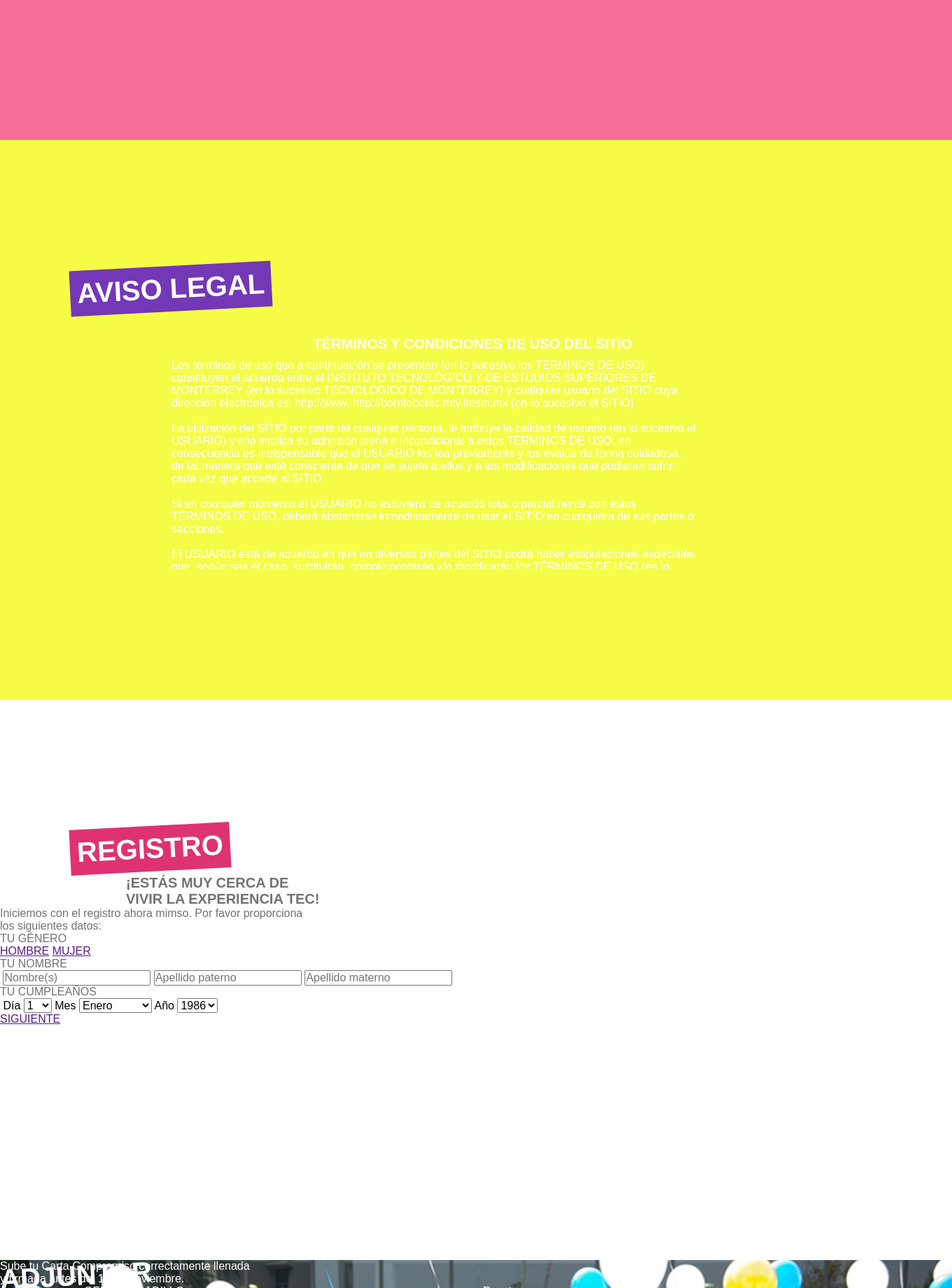
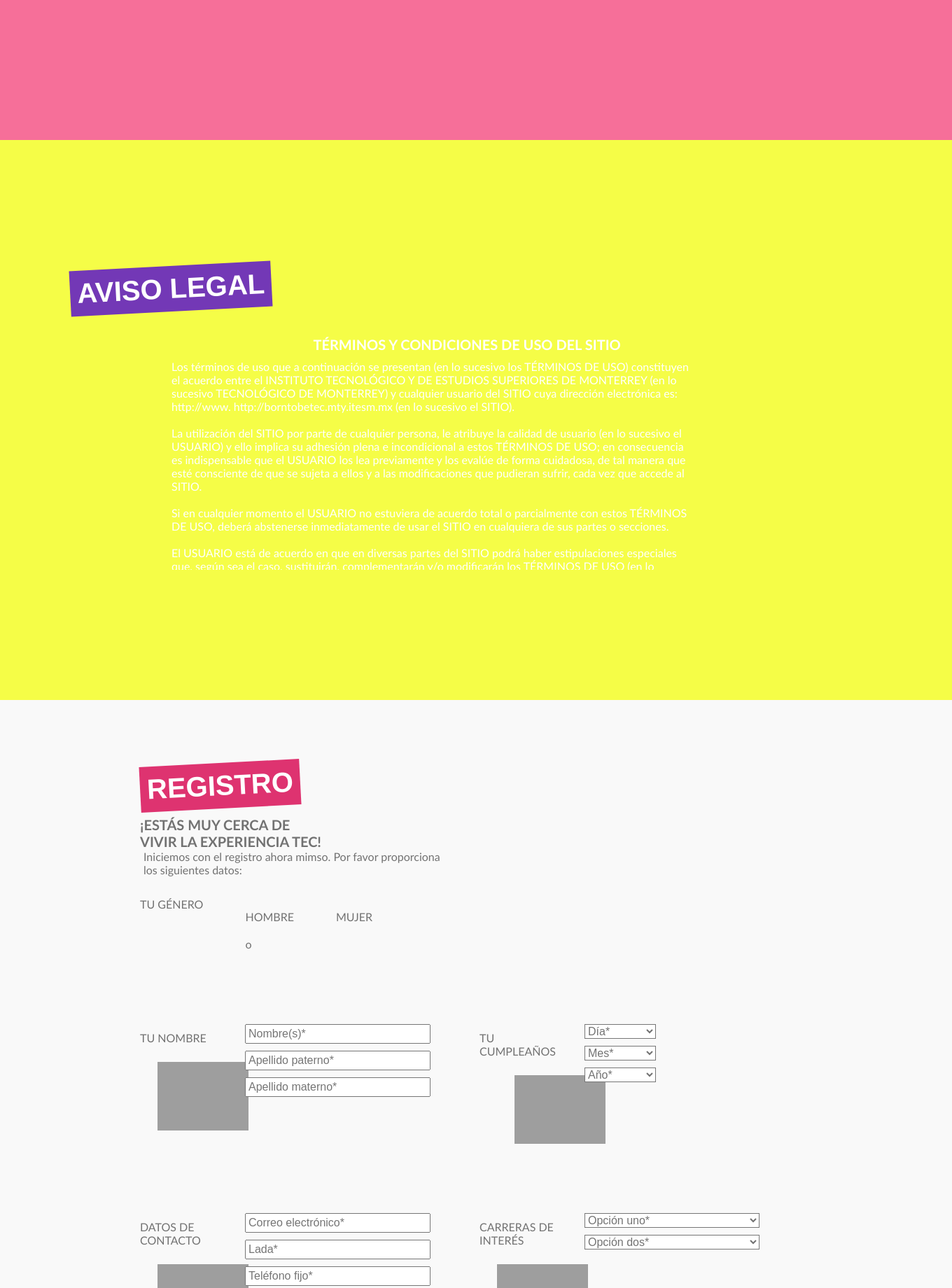
Before and after one commit to ddealers/BeTec, a PHP site: page / in a window 1360 px wide. Shown: the part 4600-6440 px from the top of the page at 70% size. Run offline with PHP 8.4, Linux system fonts and the light colour scheme; style sheets or scripts are compiled from the project's sources; grey boxes are pictures that could not be loaded.

Commit message:
ultimas pantallas

```diff
--- a/css/style.css
+++ b/css/style.css
@@ -55,15 +55,20 @@ h1 {
   color: #fff;
   transform: rotate(-3deg);
   display: block;
+  font-family: 'Helvetica Neue';
 }
 h2 {
   color: #fff;
   margin-left: 180px;
   padding-top: 250px;
   font-size: 20px;
+  font-family: 'Gill Sans';
+  font-weight: bold;
 }
 p {
   color: #fff;
+  font-family: 'Gill Sans';
+  font-weight: regular;
 }
 article {
   position: relative;
@@ -333,30 +338,111 @@ section#aviso_legal div {
 }
 /* =========================== REGISTRO */
 section#registro {
+  background: #f9f9f9;
+  width: 100%;
+  height: auto;
+  background-size: cover;
+  padding-bottom: 50px;
+}
+section#registro div.datos {
+  padding-top: 75px;
+  margin-left: -10px;
+}
+section#registro div.container12 {
+  margin-left: 0px;
+  font-size: 16px;
+}
+section#registro div.container12 .column3 {
+  width: 130px;
+  padding-top: 10px;
+}
+section#registro div.container12 .column3 p.col {
+  margin: 0px !important;
+}
+section#registro div.container12 .column3 img.lapiz {
+  margin-left: 25px;
+  margin-top: 15px;
+}
+section#registro div.container12 .column3 img {
+  margin-left: 50px;
+  margin-top: 15px;
+}
+section#registro div.container12 .column3 p.hospedaje {
+  width: 300px;
+}
+section#registro div.container12 .column3 input.checkbox {
+  width: 47px;
+}
+section#registro .column3.tu {
+  margin-left: 195px;
+}
+section#registro h1.registro {
+  top: 90px;
+  background: #de3370;
+  padding: 10px;
+  left: 200px;
+}
+section#registro h2.experiencia {
+  color: #727272;
+  margin-left: 200px;
+  padding-top: 166px;
+  font-size: 20px;
+}
+section#registro div.genero {
+  display: inline-flex;
+}
+section#registro div.genero p {
+  margin-right: 60px;
+}
+section#registro p {
+  color: #727272;
+  margin-left: 205px;
+  margin-bottom: 10px;
+}
+section#registro li {
+  margin-left: 200px;
+  list-style: none;
+}
+section#registro li p {
+  margin-left: 0px;
+  margin-top: 20px;
+}
+section#registro input {
+  padding: 3px;
+  margin-top: 10px;
+  width: 255px;
+}
+section#registro select {
+  width: 102px;
   background: #fff;
+  margin-top: 10px;
+  color: #727272;
+}
+section#registro select.option {
+  width: 250px;
+}
+section#registro .column3.box {
+  width: 15px !important;
+}
+section#registro p.leyenda {
+  font-size: 11px;
+  width: 700px;
+}
+/* =========================== LOAD DOCUMENTS */
+section#load_documents {
+  background: #f9f9f9;
   width: 100%;
   height: 100%;
   background-size: cover;
+  border-top: 1px solid #727272;
 }
-section#registro h1 {
+section#load_documents h1 {
   top: 180px;
-  background: #de3370;
+  background: #00bbf2;
   padding: 10px;
   left: 100px;
 }
-section#registro h2.experiencia {
-  color: #727272;
-  margin-left: 180px;
-  padding-top: 250px;
-  font-size: 20px;
+section#load_documents p {
+  margin-left: 210px;
+  margin-bottom: 10px;
 }
-section#registro p {
-  color: #727272;
-}
-/* =========================== LOAD DOCUMENTS */
-section#load_documents {
-  background: url("../img/back-registrate.png") no-repeat;
-  width: 100%;
-  height: 100%;
-  background-size: cover;
-}
--- a/css/style.styl
+++ b/css/style.styl
@@ -43,13 +43,18 @@ h1
 	color: #fff;
 	transform: rotate(-3deg);
 	display: block;
+	font-family:'Helvetica Neue';
 h2
 	color: #fff;
 	margin-left: 180px;
 	padding-top: 250px;
 	font-size: 20px;
+	font-family:'Gill Sans'
+	font-weight:bold;
 p
 	color: #fff;
+	font-family:'Gill Sans'
+	font-weight:regular;
 article
 	position:relative;
 /* =========================== BE TEC */
@@ -271,25 +276,132 @@ section#aviso_legal
 		margin-top: 10px;
 /* =========================== REGISTRO */
 section#registro
-	background: #fff;
+	background: #f9f9f9;
+	width: 100%;
+	height: auto;
+	background-size: cover;
+	padding-bottom: 50px;
+	div.datos
+		padding-top:75px;
+		margin-left:-10px;
+	div.container12
+		margin-left: 0px;
+		font-size: 16px;
+		.column3
+			width: 130px;
+			padding-top: 10px;
+			p.col
+				margin: 0px !important;
+			img.lapiz
+				margin-left: 25px;
+				margin-top: 15px;
+			img
+				margin-left:50px;
+				margin-top: 15px;
+			p.hospedaje
+				width:300px;
+			input.checkbox
+				width 47px
+	.column3.tu
+		margin-left:195px;
+	h1.registro
+		top: 90px;
+		background: #de3370;
+		padding: 10px;
+		left: 200px;
+	h2.experiencia
+		color: #727272;
+		margin-left: 200px;
+		padding-top: 166px;
+		font-size: 20px;
+	div.genero
+		display:inline-flex;
+		p
+			margin-right: 60px;
+	p
+		color:#727272;
+		margin-left: 205px;
+		margin-bottom: 10px;
+	li
+		margin-left:200px;
+		list-style:none;
+		p
+			margin-left:0px;
+			margin-top:20px;
+	input
+		padding:3px;
+		margin-top: 10px;
+		width:255px;
+	select
+		width: 102px;
+		background: #fff;
+		margin-top: 10px;
+		color:#727272;
+	select.option
+		width:250px;
+	.column3.box
+		width 15px !important;
+	p.leyenda
+		font-size 11px
+		width: 700px;
+	.cmn-toggle {
+	  position: absolute;
+	  margin-left: -9999px;
+	  visibility: hidden;
+
+		.cmn-toggle + label {
+		  display: block;
+		  position: relative;
+		  cursor: pointer;
+		  outline: none;
+		  user-select: none;
+
+	 input.cmn-toggle-round + label {
+	  padding: 2px;
+	  width: 120px;
+	  height: 60px;
+	  background-color: #dddddd;
+	  border-radius: 60px;
+
+		input.cmn-toggle-round + label:before,
+		input.cmn-toggle-round + label:after {
+		  display: block;
+		  position: absolute;
+		  top: 1px;
+		  left: 1px;
+		  bottom: 1px;
+		  content: "";
+
+		input.cmn-toggle-round + label:before {
+		  right: 1px;
+		  background-color: #f1f1f1;
+		  border-radius: 60px;
+		  transition: background 0.4s;
+
+		input.cmn-toggle-round + label:after {
+		  width: 58px;
+		  background-color: #fff;
+		  border-radius: 100%;
+		  box-shadow: 0 2px 5px rgba(0, 0, 0, 0.3);
+		  transition: margin 0.4s;
+
+		input.cmn-toggle-round:checked + label:before {
+		  background-color: #8ce196;
+
+		input.cmn-toggle-round:checked + label:after {
+		  margin-left: 60px;
+/* =========================== LOAD DOCUMENTS */
+section#load_documents
+	background: #f9f9f9;
 	width: 100%;
 	height: 100%;
 	background-size: cover;
+	border-top: 1px solid #727272;
 	h1
 		top: 180px;
-		background: #de3370;
+		background: #00bbf2;
 		padding: 10px;
 		left: 100px;
-	h2.experiencia
-		color: #727272;
-		margin-left: 180px;
-		padding-top: 250px;
-		font-size: 20px;
 	p
-		color:#727272;
-/* =========================== LOAD DOCUMENTS */
-section#load_documents
-	background: url(../img/back-registrate.png)no-repeat;
-	width: 100%;
-	height: 100%;
-	background-size: cover;
+		margin-left: 210px;
+		margin-bottom: 10px;
--- a/index.html
+++ b/index.html
@@ -345,21 +345,46 @@
 	</section>
 	<section id="registro">
 		<article><!--CONTENIDO_REGISTRO-->
-			<h1>REGISTRO</h1>
+			<h1 class="registro">REGISTRO</h1>
 			<h2 class="experiencia">¡ESTÁS MUY CERCA DE<br> VIVIR LA EXPERIENCIA TEC!</h2>
 			<p>Iniciemos con el registro ahora mimso. Por favor proporciona<br>los siguientes datos:</p>
-			<p>TU GÉNERO</p>
-			<a href="">HOMBRE</a>
-			<a href="">MUJER</a>
+			<form>
+				<ul>
+					<li>
+						<div class="genero">
+							<p class="genero">TU GÉNERO</p>
+							<div class="azul">
+								<div>
+									<img src="">
+									<p>HOMBRE</p>
+									<p>o</p>
+								</div>
+							</div>
+							<div class="transparente">
+								<div>
+									<img src="">
+									<p>MUJER</p>
+								</div>
+							</div>
+						</div>
+						<div class="datos">
+							<div class="container12">
+							 	<div class="column3">
 									<p>TU NOMBRE</p>
-			<img src="">
-			<input type="text" placeholder="Nombre(s)" name="nombre" requerid>
-			<input type="text" placeholder="Apellido paterno" name="apellido_paterno" requerid>
-			<input type="text" placeholder="Apellido materno" name="apellido_materno" requerid>
-			<p>TU CUMPLEAÑOS</p>
-			<img src="">
-			<label>Día</label>
+									<img class="lapiz"src="./img/lapiz.png">
+							 	</div>
+							  	<div class="column3">
+									<input type="text" placeholder="Nombre(s)*" name="nombre" requerid>
+									<input type="text" placeholder="Apellido paterno*" name="apellido_paterno" requerid>
+									<input type="text" placeholder="Apellido materno*" name="apellido_materno" requerid>
+							  	</div>
+							  	<div class="column3 tu">
+									<p class="cumple">TU CUMPLEAÑOS</p>
+									<img src="./img/regalo.png">
+							 	</div>
+							  	<div class="column3">
 									<select>
+										<option>Día*</option>
 										<option>1</option>
 										<option>2</option>
 										<option>3</option>
@@ -392,8 +417,8 @@
 										<option>30</option>
 										<option>31</option>
 									</select>
-			<label>Mes</label>
 									<select>
+										<option>Mes*</option>
 										<option>Enero</option>
 										<option>Febrero</option>
 										<option>Marzo</option>
@@ -407,8 +432,8 @@
 										<option>Noviembre</option>
 										<option>Diciembre</option>
 									</select>
-			<label>Año</label>
 									<select>
+										<option>Año*</option>
 										<option>1986</option>
 										<option>1987</option>
 										<option>1988</option>
@@ -421,9 +446,190 @@
 										<option>1995</option>
 										<option>1996</option>
 									</select>
-			<footer>
-				<a href="">SIGUIENTE</a>
-			</footer>
+							  	</div>
+							</div>
+						</div>
+					</li>
+					<li>
+						<div class="datos">
+							<div class="container12">
+							 	<div class="column3">
+									<p>DATOS DE CONTACTO</p>
+									<img class="lapiz"src="./img/lapiz.png">
+							 	</div>
+							  	<div class="column3">
+									<input type="email" placeholder="Correo electrónico*" name="email" requerid>
+									<input type="tel" placeholder="Lada*" name="lada" requerid>
+									<input type="tel" placeholder="Teléfono fijo*" name="tel" requerid>
+									<input type="tel" placeholder="Celular*" name="cel" requerid>
+							  	</div>
+							  	<div class="column3 tu">
+									<p class="cumple">CARRERAS DE INTERÉS</p>
+									<img class="lapiz"src="./img/lapiz.png">
+							 	</div>
+							  	<div class="column3">
+									<select class="option">
+										<option>Opción uno*</option>
+										<option>dos</option>
+										<option>tres</option>
+									</select>
+									<select class="option">
+										<option>Opción dos*</option>
+										<option>dos</option>
+										<option>tres</option>
+									</select>
+							  	</div>
+							</div>
+						</div>
+						<div class="datos">
+							<div class="container12">
+							 	<div class="column3">
+									<p>TU RESIDENCIA</p>
+									<img class="lapiz"src="./img/lapiz.png">
+							 	</div>
+							  	<div class="column3">
+									<input type="text" placeholder="Estado de residencia*" name="estado" requerid>
+									<input type="text" placeholder="Ciudad de residencia*" name="ciudad" requerid>
+							  	</div>
+							  	<div class="column3 tu">
+									<p class="cumple">TU PREPA</p>
+									<img class="lapiz"src="./img/lapiz.png">
+							 	</div>
+							  	<div class="column3">
+									<select class="option">
+										<option>Prepa donde estudias*</option>
+										<option>dos</option>
+										<option>tres</option>
+									</select>
+									<select class="option">
+										<option>Fecha esperada de graduación*</option>
+										<option>dos</option>
+										<option>tres</option>
+									</select>
+							  	</div>
+							</div>
+						</div>
+					</li>
+					<li>
+						<div class="datos">
+							<div class="container12">
+							 	<div class="column3">
+									<p>TU HOSPEDAJE</p>
+									<img class="lapiz"src="./img/lapiz.png">
+							 	</div>
+							  	<div class="column3">
+							  		<p class="hospedaje">¿Necesitas hospedaje en Monterrey?*</p>
+							  		si<input class="checkbox"type="checkbox" name="si" value="hospedaje">
+							  		no<input class="checkbox"type="checkbox" name="no" value="hospedaje">
+							  	</div>
+							  	<div class="column3 tu">
+							 	</div>
+							  	<div class="column3">
+							  	</div>
+							</div>
+						</div>
+						<div class="container12">
+						 	<div class="column3">
+								<p>TU ACOMPAÑANTE</p>
+								<img class="lapiz"src="./img/lapiz.png">
+						 	</div>
+						  	<div class="column3">
+						  		<p class="hospedaje">¿Vendrás con un acompañante?*</p>
+						  		si<input class="checkbox"type="checkbox" name="si" value="hospedaje">
+						  		no<input class="checkbox"type="checkbox" name="no" value="hospedaje">
+						  		<select>
+						  			<option>Parentesco</option>
+						  			<option>1</option>
+						  			<option>2</option>
+						  		</select>
+						  		<input type="text" placeholder="Nombre completo*" name="nombre" requried>
+						  	</div>
+						  	<div class="column3 tu">
+						 	</div>
+						  	<div class="column3">
+						  	</div>
+						</div>
+					</li>
+					<li>
+						<div class="datos">
+							<div class="container12">
+							 	<div class="column3">
+									<p>TALLERES DEL VIERNES</p>
+									<img class="lapiz"src="./img/lapiz.png">
+							 	</div>
+							  	<div class="column3">
+							  		<p class="hospedaje">Elige los tres talleres a los que quieres asistir el viernes.*</p>
+							  		<select class="option">
+							  			<option>Selecciona la opción que más te atraiga*</option>
+							  			<option>1</option>
+							  			<option>2</option>
+						  			</select>
+						  			<select class="option">
+							  			<option>Selecciona la opción que más te atraiga*</option>
+							  			<option>1</option>
+							  			<option>2</option>
+						  			</select>
+						  			<select class="option">
+							  			<option>Selecciona la opción que más te atraiga*</option>
+							  			<option>1</option>
+							  			<option>2</option>
+						  			</select>
+							  	</div>
+							  	<div class="column3 tu">
+									<p class="cumple">TALLERES DEL SÁBADO</p>
+									<img class="lapiz"src="./img/lapiz.png">
+							 	</div>
+							  	<div class="column3">
+							  		<p class="hospedaje">Elige los tres talleres a los que quieres asistir el sábado.*</p>
+									<select class="option">
+							  			<option>Selecciona la opción que más te atraiga*</option>
+							  			<option>1</option>
+							  			<option>2</option>
+						  			</select>
+									<select class="option">
+							  			<option>Selecciona la opción que más te atraiga*</option>
+							  			<option>1</option>
+							  			<option>2</option>
+						  			</select>
+							  	</div>
+							</div>
+						</div>
+					</li>
+					<li>
+						<div class="container12">
+							<div class="column3">
+							</div>
+							<div class="column3">
+							</div>
+							<div class="column3 tu">
+								<p class="cumple">EVENTO</p>
+								<img class="lapiz"src="./img/lapiz.png">
+							</div>
+							<div class="column3">
+								<p class="hospedaje">¿Como te enteraste del evento?*</p>
+								<select class="option">
+							  		<option>Selecciona una opción*</option>
+							  		<option>1</option>
+							  		<option>2</option>
+						  		</select>
+							</div>
+						</div>
+					</li>
+					<li>
+						<div class="container12">
+							<div class="column3">
+								<p>ACEPTO</p>
+							</div>
+							<div class="column3 box">
+								<input class="checkbox"type="checkbox" name="si" value="acepto">
+							</div>
+							<div class="column6">
+								<p class="leyenda">El Instituto Tecnológico y de Estudios Superiores de Monterrey, con domicilio en Av. Eugenio Garza Sada #2501 Sur, Col. Tecnológico, en la ciudad de Monterrey, N.L., utilizará sus datos personales aquí recabados para fines de seguimiento y promoción de eventos exclusivos del Tecnológico de Monterrey, así como para dar seguimiento al proceso de admisión e inscripción a cualquiera de los campus o sedes del Tecnológico de Monterrey. Para mayor información acerca del tratamiento y de los derechos que puede ejercer, por favor acceder al Aviso de Privacidad completo en la página hospedada en la siguiente dirección electrónica: www.itesm.edu.  Acepto y autorizo que el Instituto Tecnológico y de Estudios Superiores de Monterrey utilice la información aquí proporcionada para los fines anteriormente señalados. Si desea eliminar su registro de nuestra base de datos, favor de enviar un correo con la palabra BAJA a la dirección: siem@servicios.itesm.mx</p>
+							</div>
+						</div>
+					</li>
+				</ul>
+			</form>
 		</article>
 	</section>
 	<section id="load_documents">
```
Lines whose indentation alone changed are shown as unchanged.
